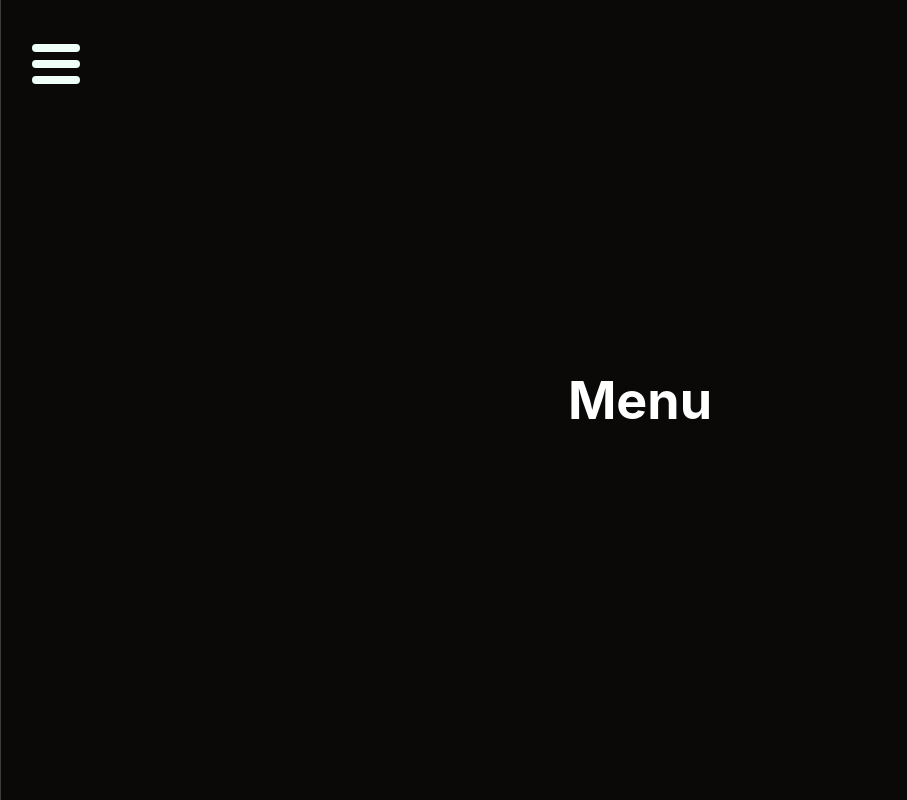
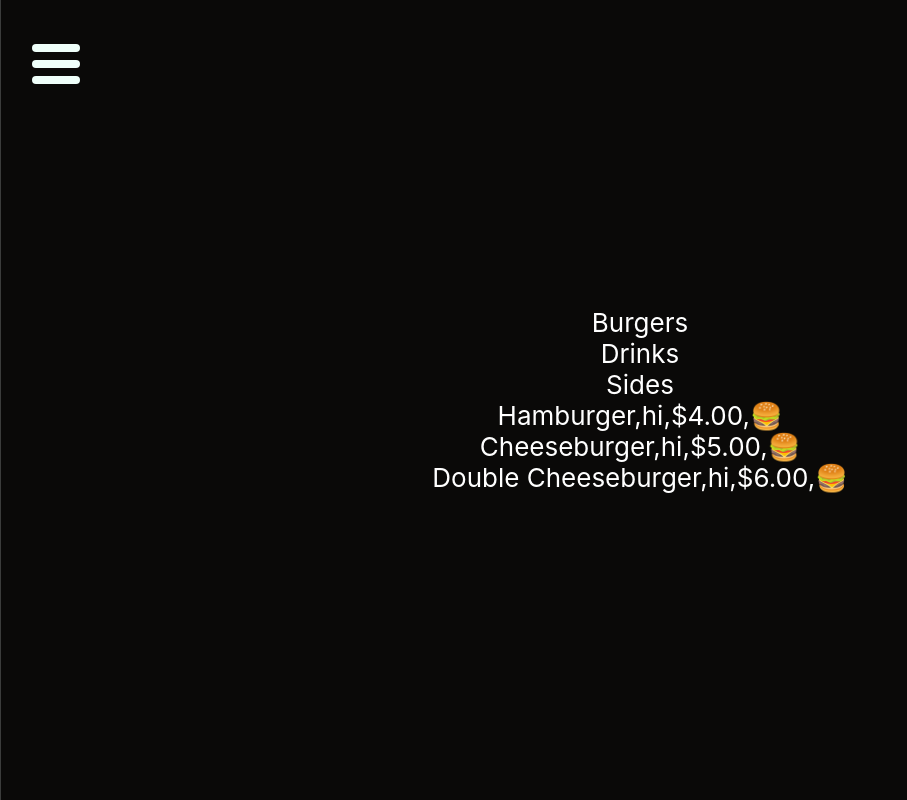
Before and after one commit to jossters/Simplujj, a React (Create React App) app in the folder client/: page /Menu in a window 1280 px wide. Shown: the whole page, without its empty margins (0-907 px from the left). Built offline with nearby package versions, Linux system fonts and the light colour scheme.

Commit message:
Added tabs to menu

```diff
--- a/client/src/App.js
+++ b/client/src/App.js
@@ -13,7 +13,6 @@ export default function App() {
   return (
     <Router>
       <NavMenu />
-
       <Routes>
         <Route path="/" element={<Home />} />
         <Route path="/Location" element={<Location />} />
--- a/client/src/components/Menu.js
+++ b/client/src/components/Menu.js
@@ -1,12 +1,60 @@
-import React from 'react';
+import React, {useState} from "react";
 import "../App.css";
+import { burgers, drinks, sides, tabs } from "../data";
+
 
 export default function Menu() {
-    return(
-        <div className="App">
-            <header className="App-header">
-            <h1>Menu</h1>
-            </header>
-        </div>
-    );
+    const [active, setActive] = useState(tabs[0]);
+
+    const burgerMenu = burgers.map((data, key) => {
+        return (
+          <div className="Menu-items" key={key}>
+            {data.title + "," + data.description + "," + data.price + "," + data.image}
+          </div>
+        );
+      })
+
+    const drinksMenu = drinks.map((data, key) => {
+        return (
+          <div className="Menu-items" key={key}>
+            {data.title + "," + data.description + "," + data.price + "," + data.image}
+          </div>
+        );
+      })
+
+      const sidesMenu = sides.map((data, key) => {
+        return (
+          <div className="Menu-items" key={key}>
+            {data.title + "," + data.description + "," + data.price + "," + data.image}
+          </div>
+        );
+      })
+    const renderMenu = () => {
+        if (active === "Burgers") {
+          return burgerMenu;
+        } else if (active === "Drinks") {
+          return drinksMenu;
+        } else {
+            return sidesMenu;
+
+          }
+      }
+
+  return (
+    <div className="App">
+      <header className="App-header">
+          {tabs.map(tab  => (
+              <div
+              key={tab}
+              active={active === tab}
+              onClick={() => setActive(tab)}
+              >
+                  {tab}
+              </div>
+
+          ))}
+        {renderMenu()}
+      </header>
+    </div>
+  );
 }
--- a/client/src/components/MenuItems.js
+++ /dev/null
@@ -1,6 +0,0 @@
-export const menuItems = [
-    { index:0, name: "Cheeseburger", icon: "🍔" },
-    { index:1, name: "DoubleCheeseburger", icon: "🍔" },
-    { index:2, name: "Water", icon: "💧" },
-    { index:3, name: "Coke", icon: "🥤" },
-];
--- /dev/null
+++ b/client/src/data.js
@@ -0,0 +1,43 @@
+export const burgers = [
+  {
+    image: "🍔",
+    title: "Hamburger",
+    description: "hi",
+    price: "$4.00",
+  },
+  {
+    image: "🍔",
+    title: "Cheeseburger",
+    description: "hi",
+    price: "$5.00",
+  },
+  {
+    image: "🍔",
+    title: "Double Cheeseburger",
+    description: "hi",
+    price: "$6.00",
+  },
+];
+export const drinks = [
+  {
+    image: "💧",
+    title: "Water",
+    description: "hi",
+    price: "$1.00",
+  },
+  {
+    image: "🥤",
+    title: "Coke",
+    description: "hi",
+    price: "$2.00",
+  },
+];
+export const sides = [
+  {
+    image: "🥔",
+    title: "Potato bites",
+    description: "hi",
+    price: "$2.50",
+  },
+];
+export const tabs = ["Burgers", "Drinks", "Sides"];
```
Also changed, not shown: client/src/index.js (+6 -6 lines).
